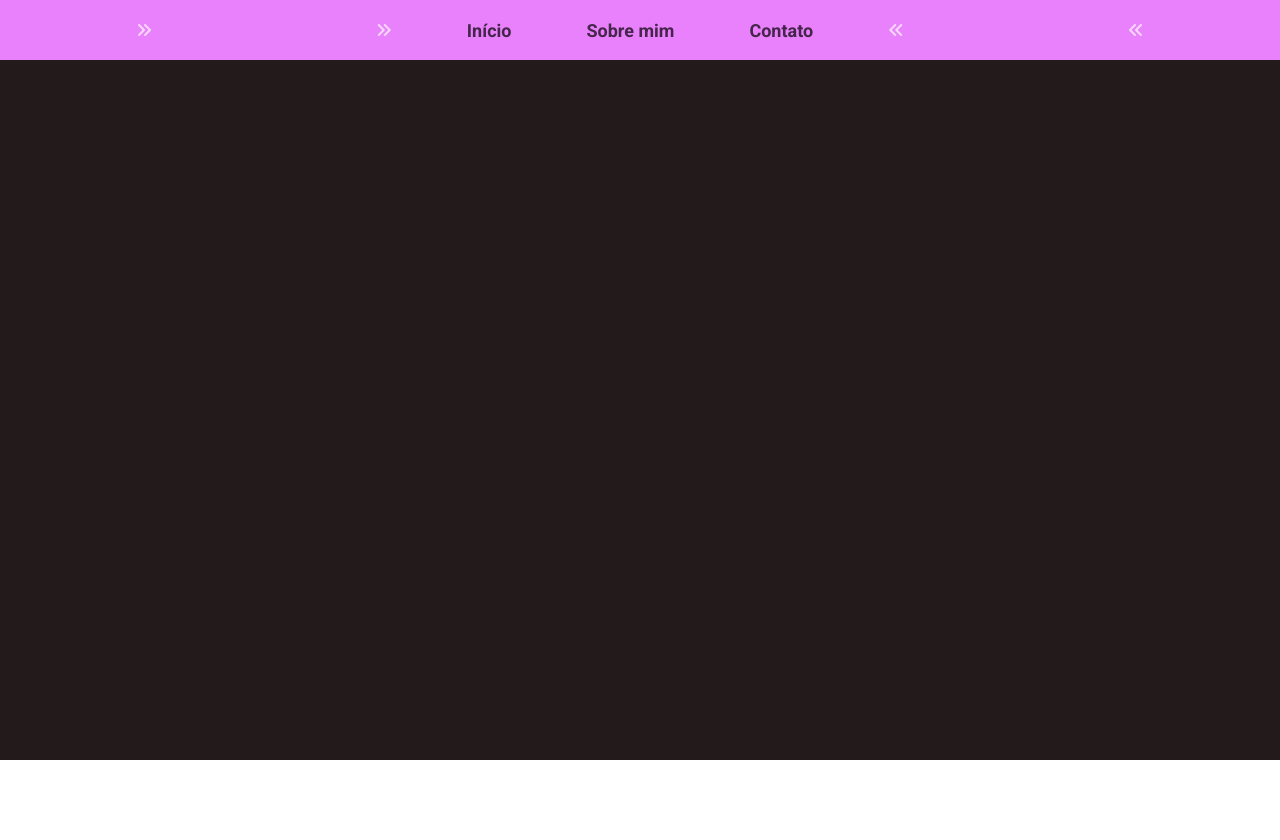
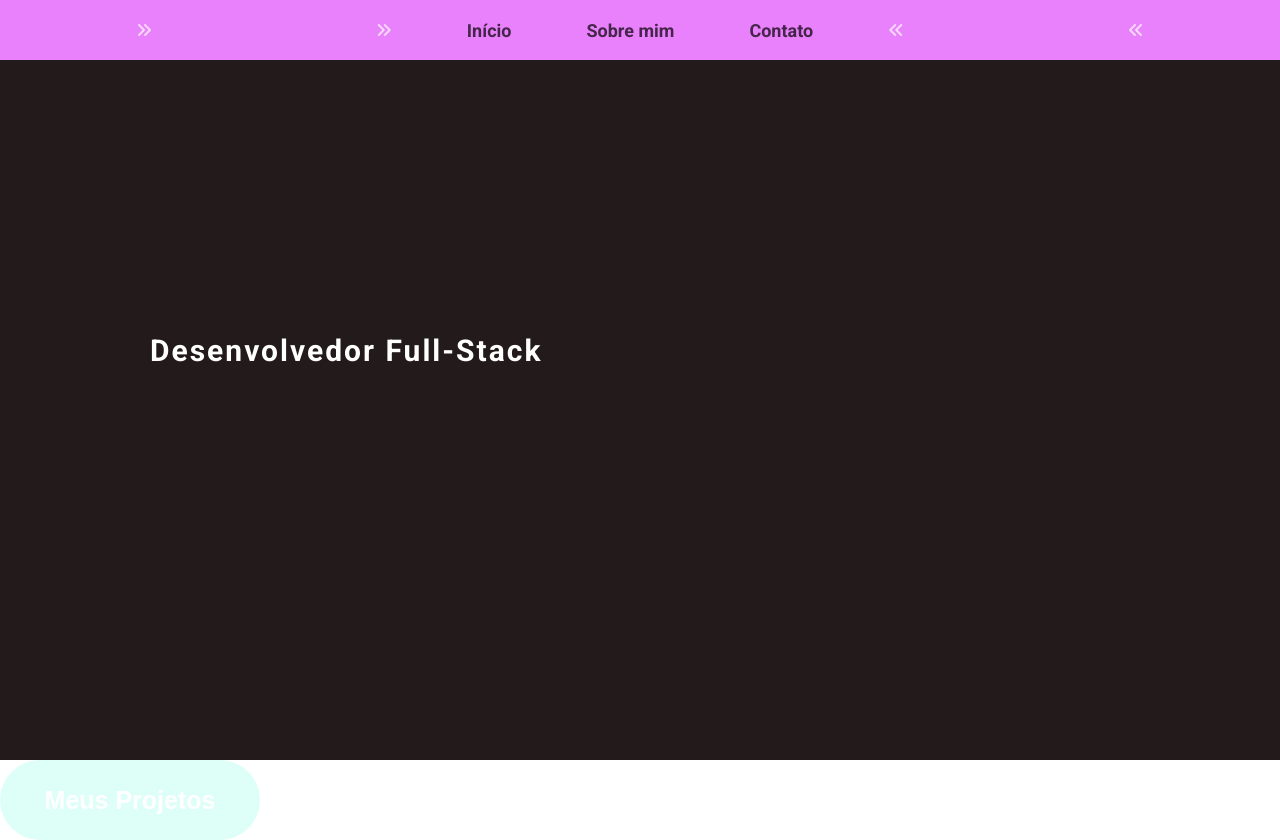
Before and after one commit to Donnerxd/My-Portfolio, a plain HTML site: page index.html in a window 1280 px wide. Before the commit the page ends 800 px from the top, so only its background shows below. Drawn offline with Linux system fonts and the light colour scheme.

Commit message:
second changes

```diff
--- a/index.html
+++ b/index.html
@@ -11,7 +11,7 @@
 <body>
     <header>
         <nav class="naveg">
-            <div class="setas">
+            <div class="naveg-items">
             <i class="fa-solid fa-angles-right"></i>
             <ul>
                 <i class="fa-solid fa-angles-right"></i>
@@ -29,8 +29,10 @@
         <section class="front-page">
             <div class="front-page-items">
                 <div class="front-page-title">
-
+                    <span>Desenvolvedor Full-Stack</span>
+                    <h1></h1>
                 </div>
+                <button>Meus Projetos</button>
             </div>
         </section>
 
--- a/style.css
+++ b/style.css
@@ -19,8 +19,13 @@ header{
     align-items: center;
     opacity: 0.7;
     padding: 10px;
-
 }
+.naveg-items{
+    display:flex;
+    justify-content: center;
+    width: 80%;
+    align-items: center;
+ }
 .naveg ul{
     width: 100%;
     display: flex;
@@ -50,11 +55,32 @@ header{
     background-color: #231B1B;
     display: flex;
     justify-content: start;
-
+    text-align: start;
 }
-.setas{
-   display:flex;
-   justify-content: center;
-   width: 80%;
-   align-items: center;
+.front-page .front-page-title span{
+    align-self: center;
+    font-family: "Roboto", sans-serif;
+    letter-spacing: 2px;
+    font-weight: 700;
+    font-size: 30px;
+    padding: 150px;
+    transform: translateY(-60px);
 }
+.front-page .front-page-title h1{
+    font-size: 80px;
+    letter-spacing: 2px;
+}
+.front-page .front-page-items button {
+    height: 80px;
+    width: 260px;
+    margin-top:
+    padding: 10px 20px;
+    border-radius: 100px;
+    transition: 0.3s;
+    cursor: pointer;
+    background-color: #DDFFF7;
+    border: none;
+    color: var(--preto);
+    font-size: 25px;
+    font-weight: 600;
+}
```
